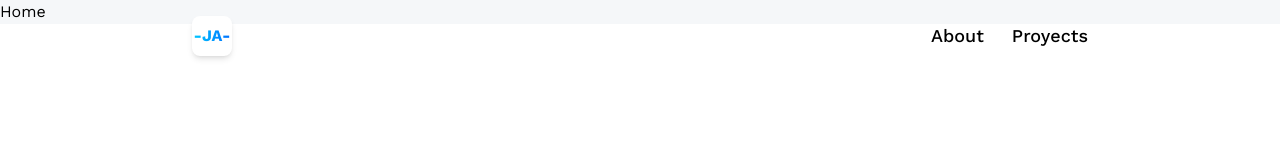
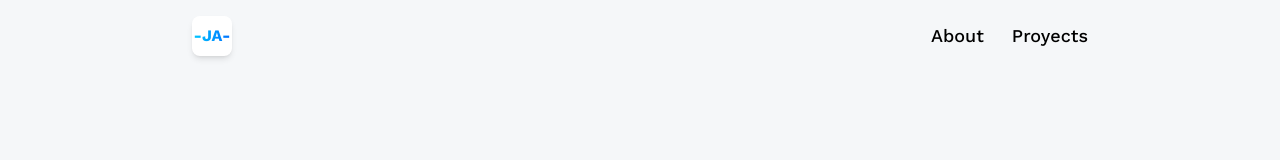
Before and after one commit to antcodernez/personal-portofolio, a React (Vite) app: page / in a window 1280 px wide. Shown: the top 160 px of the page. Built offline with nearby package versions, Linux system fonts and the light colour scheme.

Commit message:
loader previous to my escene on 3D

```diff
--- a/package.json
+++ b/package.json
@@ -10,6 +10,8 @@
     "preview": "vite preview"
   },
   "dependencies": {
+    "@react-three/drei": "^9.93.1",
+    "@react-three/fiber": "^8.15.14",
     "react": "^18.2.0",
     "react-dom": "^18.2.0",
     "react-router-dom": "^6.21.2"
--- /dev/null
+++ b/src/components/Loader.jsx
@@ -0,0 +1,11 @@
+import React from 'react'
+
+const Loader = () => {
+  return (
+    <div className='flex justify-center items-center'>
+      <div className='w-20 h-20 border-2 border-opacity-20 border-purple-500 border-t-purple-500 rounded-full animate-spin'/>
+    </div>
+  )
+}
+
+export  {Loader}
--- a/src/pages/Home.jsx
+++ b/src/pages/Home.jsx
@@ -1,10 +1,23 @@
-import React from 'react'
+  {/* <div className='absolute top-28 left-0 right-0 z-10 flex items-center justify-center'>
+        POPUP
+      </div> */}
+import { Suspense } from "react";
+import { Canvas } from "@react-three/fiber";
+import { Loader } from "../components/Loader";
 
 const Home = () => {
   return (
-    <div>
-      Home
-    </div>
+    <section className='w-fill h-screen relative'>
+      <Canvas
+        className="w-fill h-screen bg-transparent"
+        camera={{near:0.1, far: 1000}}
+
+      >
+        <Suspense fallback={<Loader />}>
+
+        </Suspense>
+      </Canvas>
+    </section>
   )
 }
 
```
Also changed, not shown: 1 other file (tests, documents, lock files or other folders).
